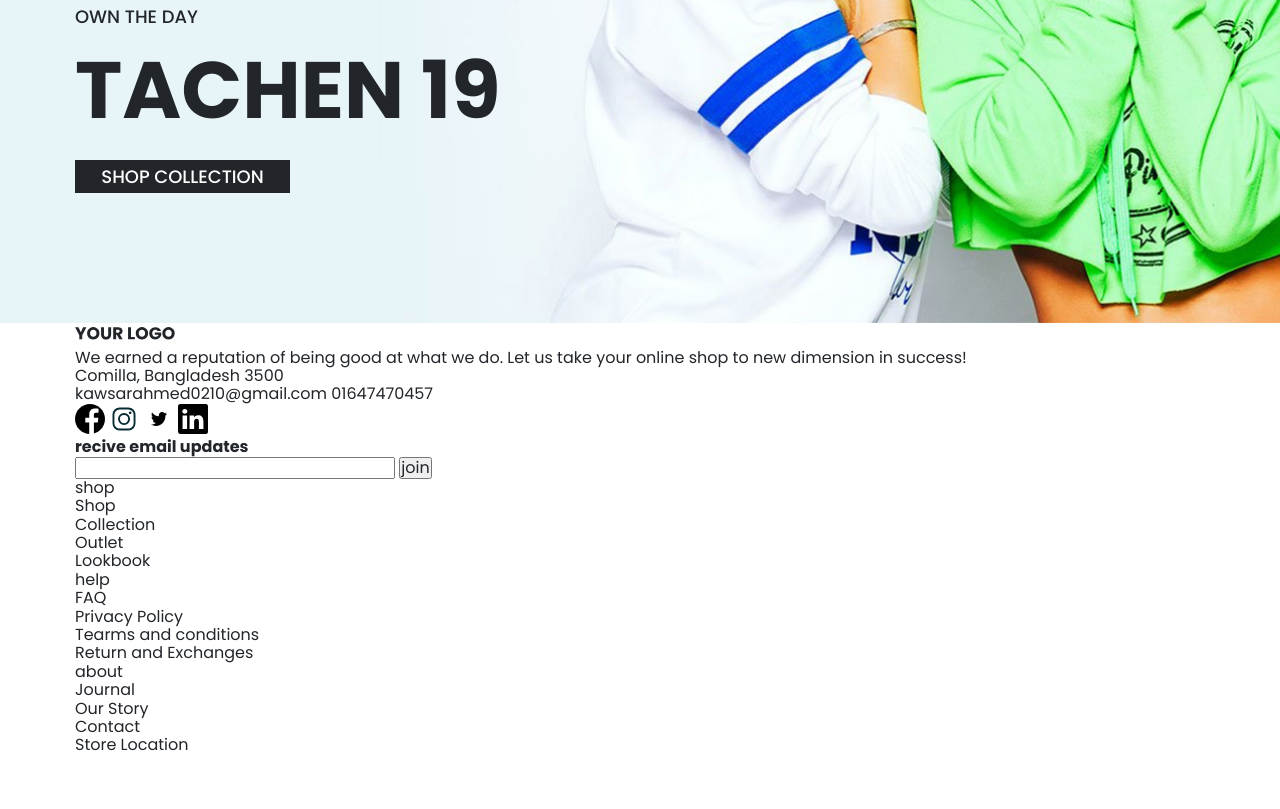
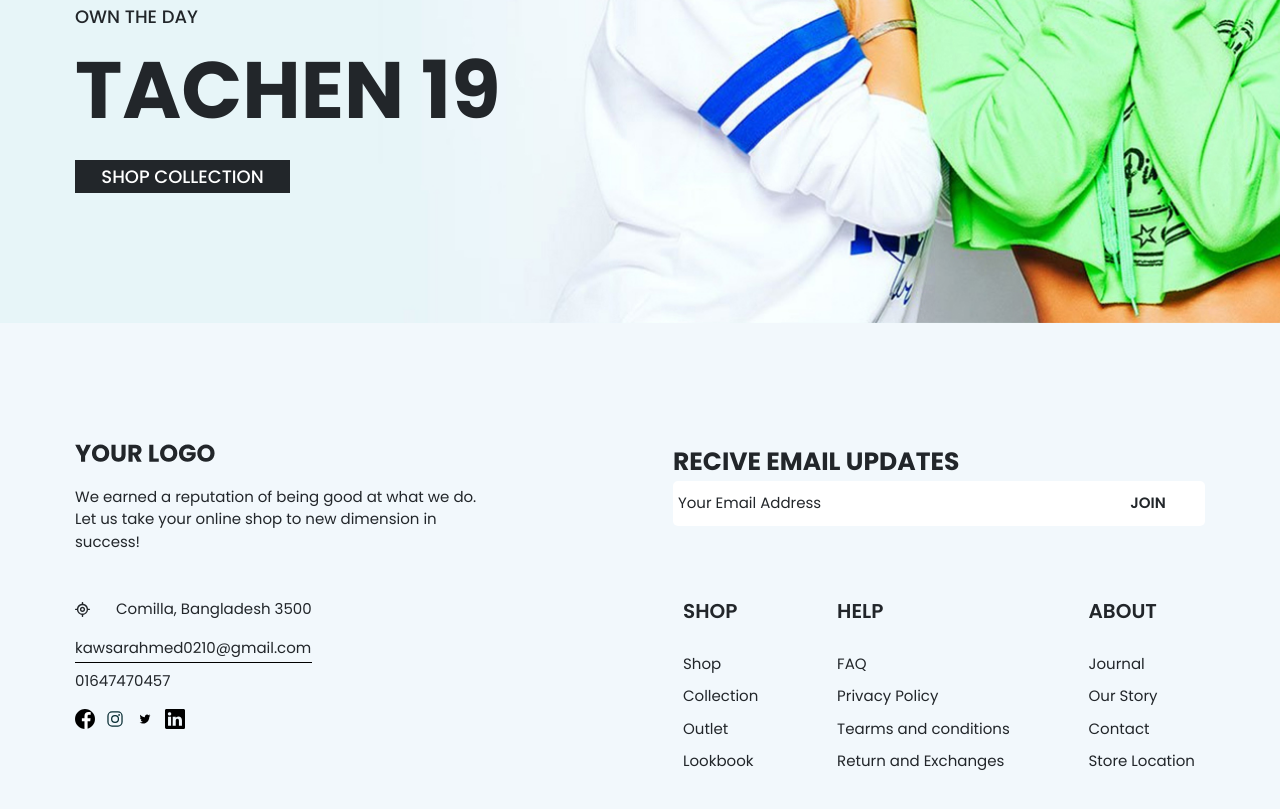
Before and after one commit to LysiukOleksandr/Fashion-Landing-Page, a website: page app/index.html in a window 1280 px wide. Shown: the part 4531-5340 px from the top of the page. Before the commit the page ends 5287 px from the top, so only its background shows below. Drawn offline with Linux system fonts and the light colour scheme.

Commit message:
footer(scss)

```diff
--- a/app/index.html
+++ b/app/index.html
@@ -354,7 +354,7 @@
             <div class="footer__top-info">
               <div class="footer__top-logo">
                 <svg
-                  width="100"
+                  width="140"
                   height="21"
                   viewBox="0 0 163 21"
                   fill="none"
@@ -370,7 +370,21 @@
                 We earned a reputation of being good at what we do. Let us take
                 your online shop to new dimension in success!
               </p>
-              <p class="footer__top-address">Comilla, Bangladesh 3500</p>
+              <p class="footer__top-address">
+                <svg
+                  width="15"
+                  height="16"
+                  viewBox="0 0 15 16"
+                  fill="none"
+                  xmlns="http://www.w3.org/2000/svg"
+                >
+                  <path
+                    d="M7.5 5.79688C6.06445 5.79688 4.92188 6.96875 4.92188 8.375C4.92188 9.81055 6.06445 10.9531 7.5 10.9531C8.90625 10.9531 10.0781 9.81055 10.0781 8.375C10.0781 6.96875 8.90625 5.79688 7.5 5.79688ZM7.5 9.54688C6.82617 9.54688 6.32812 9.04883 6.32812 8.375C6.32812 7.73047 6.82617 7.20312 7.5 7.20312C8.14453 7.20312 8.67188 7.73047 8.67188 8.375C8.67188 9.04883 8.14453 9.54688 7.5 9.54688ZM14.5312 7.67188H13.0664C12.7441 5.15234 10.7227 3.13086 8.20312 2.80859V1.34375C8.20312 1.10938 7.96875 0.875 7.73438 0.875H7.26562C7.00195 0.875 6.79688 1.10938 6.79688 1.34375V2.80859C4.24805 3.13086 2.22656 5.15234 1.9043 7.67188H0.46875C0.205078 7.67188 0 7.90625 0 8.14062V8.60938C0 8.87305 0.205078 9.07812 0.46875 9.07812H1.9043C2.22656 11.627 4.24805 13.6484 6.79688 13.9707V15.4062C6.79688 15.6699 7.00195 15.875 7.26562 15.875H7.73438C7.96875 15.875 8.20312 15.6699 8.20312 15.4062V13.9707C10.7227 13.6484 12.7441 11.627 13.0664 9.07812H14.5312C14.7656 9.07812 15 8.87305 15 8.60938V8.14062C15 7.90625 14.7656 7.67188 14.5312 7.67188ZM7.5 12.5938C5.15625 12.5938 3.28125 10.7188 3.28125 8.375C3.28125 6.06055 5.15625 4.15625 7.5 4.15625C9.81445 4.15625 11.7188 6.06055 11.7188 8.375C11.7188 10.7188 9.81445 12.5938 7.5 12.5938Z"
+                    fill="#22262A"
+                  />
+                </svg>
+                Comilla, Bangladesh 3500
+              </p>
               <a
                 class="footer__top-email"
                 href="mailto:kawsarahmed0210@gmail.com"
@@ -381,8 +395,8 @@
               >
               <div class="footer__top-social">
                 <svg
-                  width="30px"
-                  height="30px"
+                  width="20"
+                  height="20"
                   id="Layer_1"
                   style="enable-background: new 0 0 1000 1000"
                   version="1.1"
@@ -409,8 +423,8 @@
                   </g>
                 </svg>
                 <svg
-                  width="30px"
-                  height="30px"
+                  width="20"
+                  height="20"
                   data-name="Layer 1"
                   id="Layer_1"
                   viewBox="0 0 128 128"
@@ -438,8 +452,8 @@
                   />
                 </svg>
                 <svg
-                  width="30px"
-                  height="30px"
+                  width="20"
+                  height="20"
                   version="1.1"
                   viewBox="0 0 60 60"
                   xmlns="http://www.w3.org/2000/svg"
@@ -469,8 +483,8 @@
                   </g>
                 </svg>
                 <svg
-                  width="30px"
-                  height="30px"
+                  width="20"
+                  height="20"
                   id="Capa_1"
                   style="enable-background: new 0 0 430.1 430.1"
                   version="1.1"
@@ -494,27 +508,27 @@
               <form class="footer__top-form">
                 <h4 class="footer__top-form-title">recive email updates</h4>
                 <div class="footer__top-form-wrapper">
-                  <input type="text" />
+                  <input type="email" placeholder="Your Email Address" />
                   <button type="submit">join</button>
                 </div>
               </form>
               <div class="footer__top-menu">
                 <ul class="footer__top-list">
-                  <span class="footer__top-menu-title">shop</span>
+                  <span class="footer__top-list-title">shop</span>
                   <li><a href="#">Shop</a></li>
                   <li><a href="#">Collection</a></li>
                   <li><a href="#">Outlet</a></li>
                   <li><a href="#">Lookbook</a></li>
                 </ul>
                 <ul class="footer__top-list">
-                  <span class="footer__top-menu-title">help</span>
+                  <span class="footer__top-list-title">help</span>
                   <li><a href="#">FAQ</a></li>
                   <li><a href="#">Privacy Policy</a></li>
                   <li><a href="#">Tearms and conditions</a></li>
                   <li><a href="#">Return and Exchanges</a></li>
                 </ul>
                 <ul class="footer__top-list">
-                  <span class="footer__top-menu-title">about</span>
+                  <span class="footer__top-list-title">about</span>
                   <li><a href="#">Journal</a></li>
                   <li><a href="#">Our Story</a></li>
                   <li><a href="#">Contact</a></li>
--- a/app/js/main.js
+++ b/app/js/main.js
@@ -10,3 +10,8 @@ function menuBurger(){
 }
 
 menuBurger()
+
+
+document.querySelector('.footer__top-form').onsubmit = function(e){
+  e.preventDefault()
+}
--- a/app/scss/style.scss
+++ b/app/scss/style.scss
@@ -643,3 +643,170 @@ li {
     padding: 3px 7px;
   }
 }
+
+// footer
+
+.footer {
+  padding: 120px 15px 100px 15px;
+  background: #f2f8fc;
+  @media screen and(max-width:850px) {
+    padding: 30px 15px 100px 15px;
+  }
+  @media screen and(max-width:400px) {
+    padding: 30px 15px 30px 15px;
+  }
+
+  &__top {
+    display: flex;
+    justify-content: space-between;
+    align-content: start;
+    @media screen and(max-width:720px) {
+      flex-direction: column;
+      align-items: center;
+      text-align: center;
+    }
+    &-text {
+      @include font(15px, 400, 22.5px);
+      max-width: 406px;
+      margin-top: 17px;
+      @media screen and(max-width:850px) {
+        max-width: 250px;
+      }
+    }
+    &-address {
+      @include font(15px, 400, 22.5px);
+      display: flex;
+      align-items: center;
+      margin-top: 45px;
+      svg {
+        margin-right: 26px;
+        @media screen and(max-width:720px) {
+          margin-right: 16px;
+        }
+      }
+    }
+    &-email {
+      display: block;
+      @include font(15px, 400, 22.5px);
+      max-width: 237px;
+      margin-top: 16px;
+      padding-bottom: 3px;
+      border-bottom: 1px solid #000;
+    }
+    &-number {
+      display: block;
+      @include font(15px, 400, 22.5px);
+      margin-top: 7px;
+      @media screen and(max-width:720px) {
+        margin-top: 16px;
+      }
+    }
+    &-social {
+      margin-top: 16px;
+      display: flex;
+      justify-content: center;
+      align-items: center;
+      justify-content: space-between;
+      max-width: 110px;
+      @media screen and(max-width:720px) {
+        margin: 16px auto 0 auto;
+      }
+    }
+    &-content {
+      margin-left: 15px;
+    }
+    &-form {
+      width: 532px;
+      @media screen and(max-width:850px) {
+        max-width: 300px;
+      }
+      @media screen and(max-width:720px) {
+        margin: 40px auto 0 auto;
+      }
+      @media screen and(max-width:380px) {
+        width: 280px;
+      }
+      &-title {
+        @include font(25px, 700, 37.5px);
+        text-transform: uppercase;
+        @media screen and(max-width:380px) {
+          @include font(20px, 700, 30px);
+        }
+      }
+      &-wrapper {
+        width: 100%;
+        height: 45px;
+        background: #fff;
+        display: flex;
+        align-items: center;
+        border-radius: 5px;
+        @media screen and(max-width:380px) {
+          margin-top: 15px;
+        }
+        input {
+          width: 85%;
+          @include font(15px, 400, 22.5px);
+          appearance: none;
+          border: none;
+          background: inherit;
+          outline: none;
+          padding-left: 5px;
+          &::placeholder {
+            color: #22262a;
+          }
+        }
+        button {
+          @include font(15px, 600, 22.5px);
+          text-transform: uppercase;
+          padding: 5px;
+          background: inherit;
+          border: none;
+          cursor: pointer;
+          outline: none;
+          transition: 0.1s all ease;
+          &:active {
+            transform: translateX(1px) translateY(1px);
+          }
+        }
+      }
+    }
+    &-menu {
+      display: flex;
+      align-items: center;
+      justify-content: space-between;
+      margin-top: 70px;
+      @media screen and(max-width:720px) {
+        margin-top: 40px;
+      }
+      @media screen and(max-width:470px) {
+        flex-direction: column;
+      }
+      @media screen and(max-width:380px) {
+        margin-top: 20px;
+      }
+    }
+    &-list {
+      margin: 0 10px;
+      &-title {
+        display: block;
+        @include font(20px, 600, 30px);
+        text-transform: uppercase;
+        margin-bottom: 27px;
+        @media screen and(max-width:470px) {
+          margin-bottom: 17px;
+        }
+        @media screen and(max-width:380px) {
+          @include font(18px, 600, 25px);
+          margin-top: 5px;
+        }
+      }
+      li {
+        margin: 10px 0;
+
+        a {
+          @include font(15px, 400, 22.5px);
+        }
+      }
+    }
+  }
+}
```
Also changed, not shown: app/css/style.min.css.
